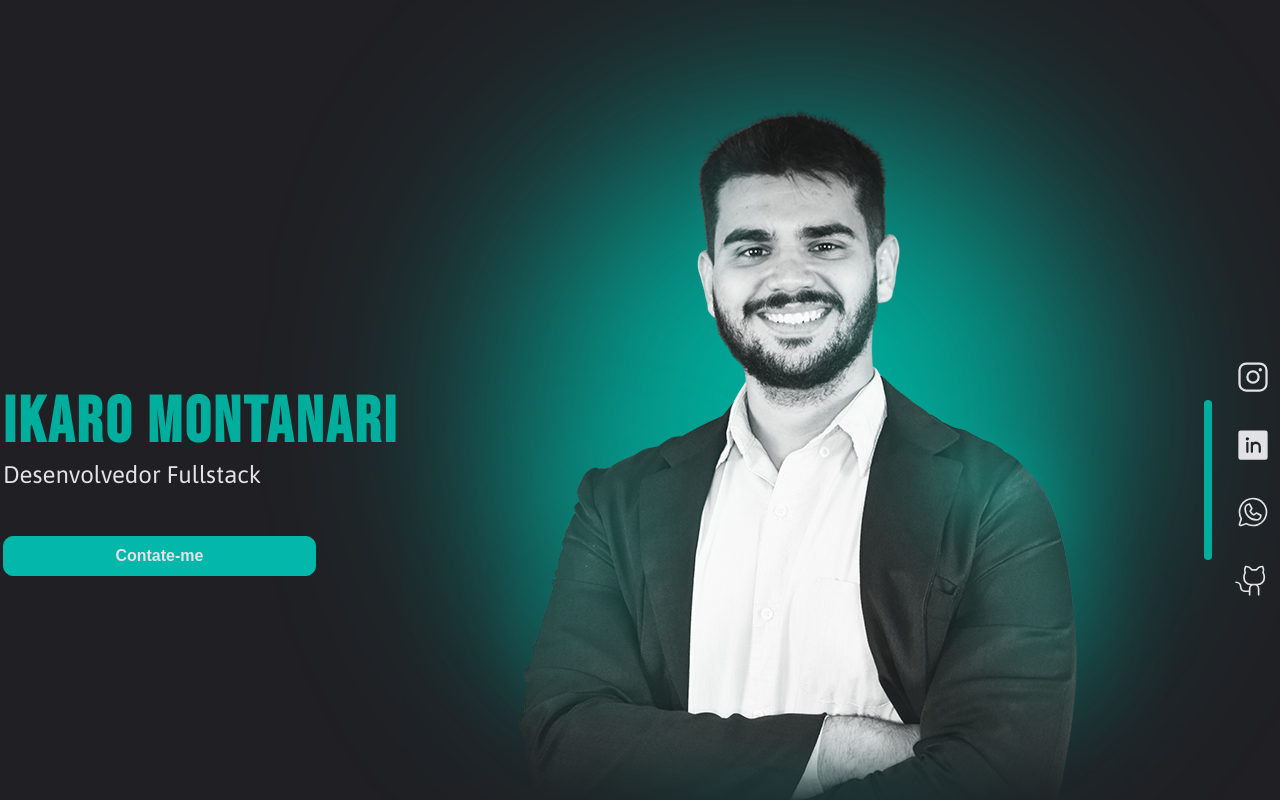
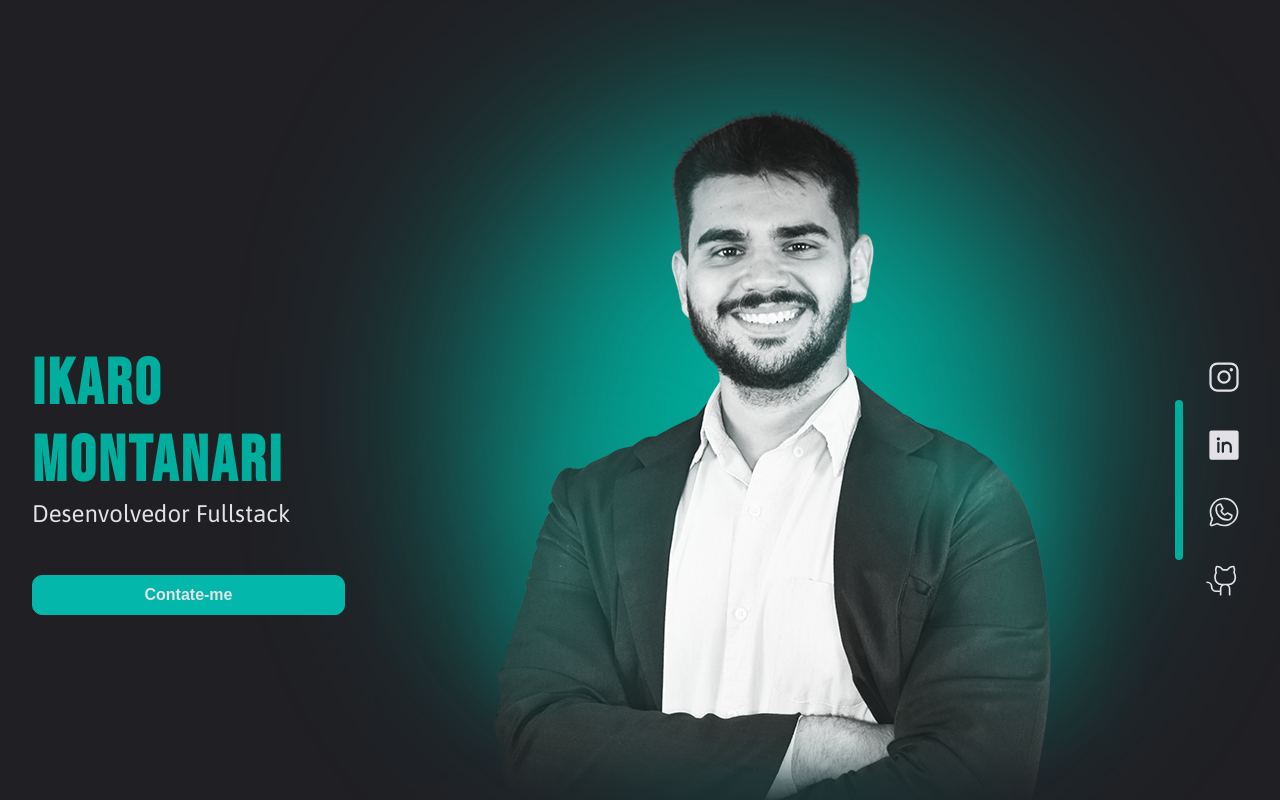
Before and after one commit to montanari2019/portifolio, a Next.js app: page / in a window 1280 px wide. Shown: the top 800 px of the page. Built offline with nearby package versions, Linux system fonts and the light colour scheme.

Commit message:
finalizando ajustes

```diff
--- a/src/styles/screens/home.module.css
+++ b/src/styles/screens/home.module.css
@@ -1,7 +1,7 @@
 .container {
   width: 100%;
   overflow-x: hidden;
-  /* padding: 0 5rem; */
+  padding: 0 2rem;
 }
 
 .containerSections {
--- a/src/styles/screens/portfolio.module.css
+++ b/src/styles/screens/portfolio.module.css
@@ -16,7 +16,7 @@
 .itensPortifolio {
   width: 100%;
   display: grid;
-  grid-template-columns: repeat(3, 1fr);
+  grid-template-columns: repeat(2, 1fr);
   gap: 1rem;
 }
 
```
